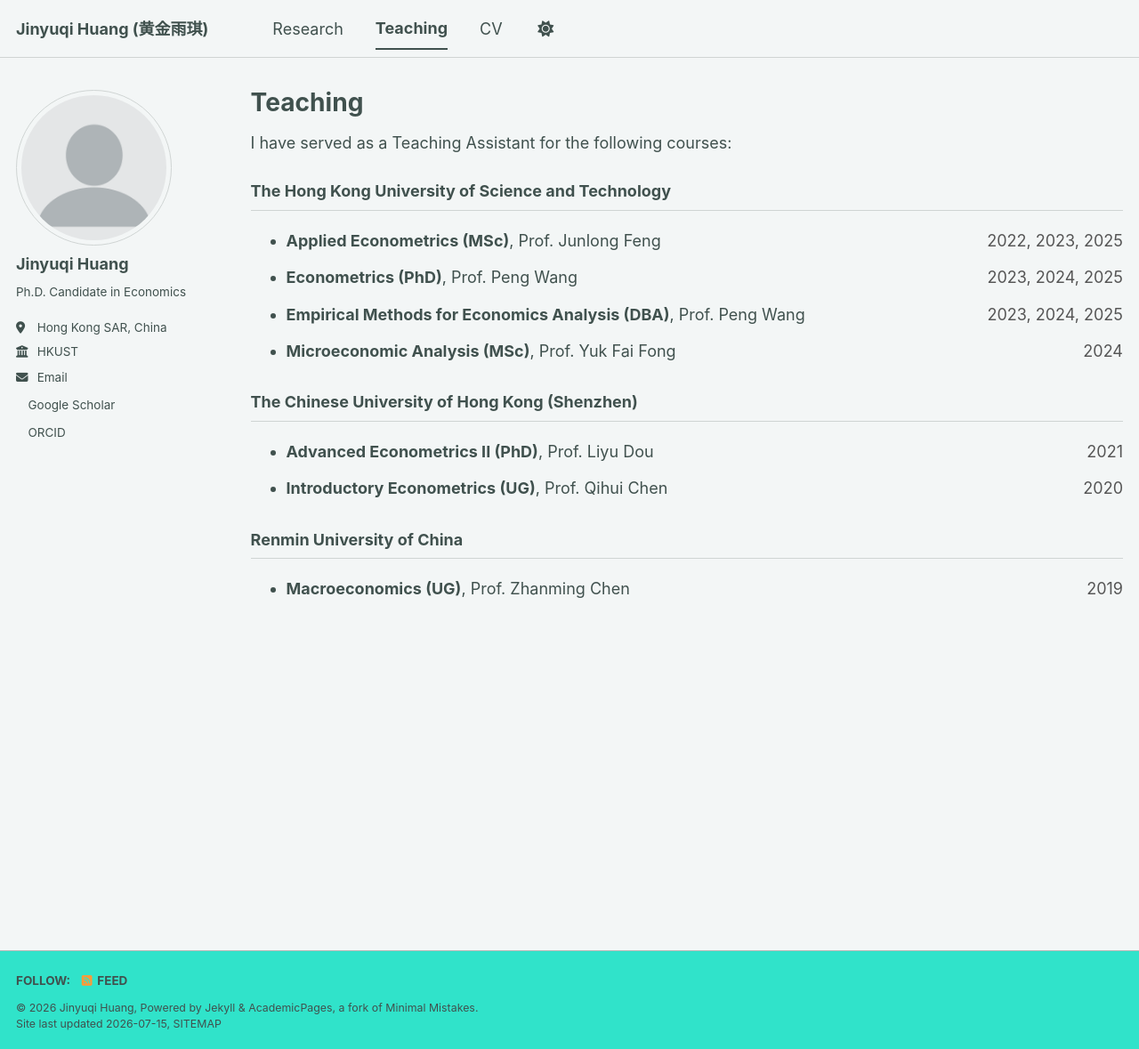
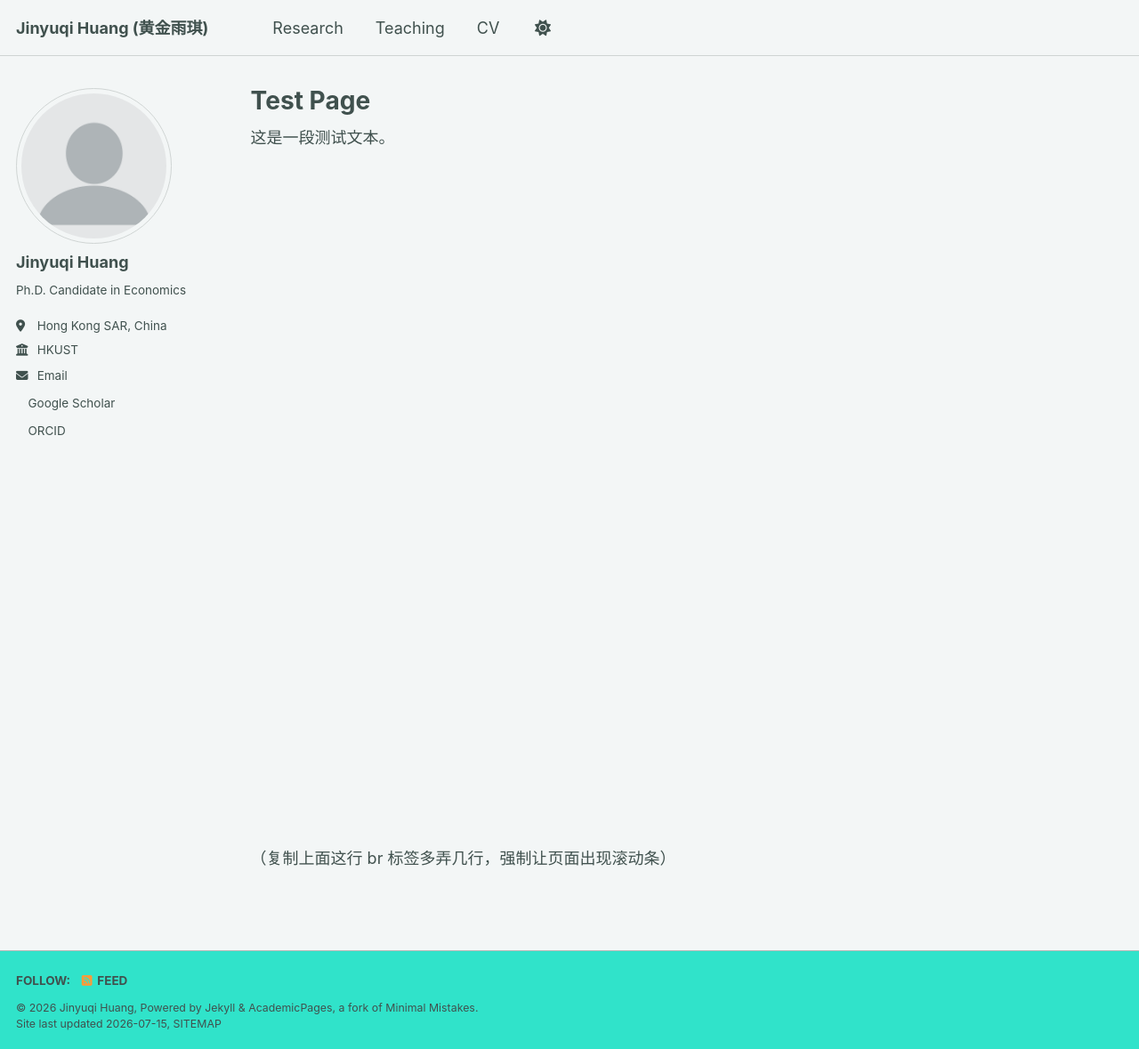
Before and after one commit to brayanam5903/brayanam5903.github.io, a Jekyll site: the page built from _pages/teaching.html, in a window 1280 px wide and 1179 px high. Shown: the whole window at 89% size. Built offline with Jekyll 4.4.1, drawn with Linux system fonts in a browser that asks for light colours; a style sheet for code colours, icons or effects is not loaded.

Commit message:
Modify teaching page title and add test content
Updated the teaching page title and permalink, and added test content.

```diff
--- a/_pages/teaching.html
+++ b/_pages/teaching.html
@@ -1,51 +1,10 @@
 ---
 layout: archive
-title: "Teaching"
-permalink: /teaching/
+title: "Test Page"
+permalink: /test/
 author_profile: true
 ---
 
-<p>I have served as a Teaching Assistant for the following courses:</p>
-
-<h3 style="margin-top: 30px; margin-bottom: 10px;">The Hong Kong University of Science and Technology</h3>
-<hr style="margin-top: 0; margin-bottom: 15px;" />
-<ul style="line-height: 1.8;">
-  <li>
-    <b>Applied Econometrics (MSc)</b>, Prof. Junlong Feng
-    <span style="float: right; color: #555;">2022, 2023, 2025</span>
-  </li>
-  <li>
-    <b>Econometrics (PhD)</b>, Prof. Peng Wang
-    <span style="float: right; color: #555;">2023, 2024, 2025</span>
-  </li>
-  <li>
-    <b>Empirical Methods for Economics Analysis (DBA)</b>, Prof. Peng Wang
-    <span style="float: right; color: #555;">2023, 2024, 2025</span>
-  </li>
-  <li>
-    <b>Microeconomic Analysis (MSc)</b>, Prof. Yuk Fai Fong
-    <span style="float: right; color: #555;">2024</span>
-  </li>
-</ul>
-
-<h3 style="margin-top: 30px; margin-bottom: 10px;">The Chinese University of Hong Kong (Shenzhen)</h3>
-<hr style="margin-top: 0; margin-bottom: 15px;" />
-<ul style="line-height: 1.8;">
-  <li>
-    <b>Advanced Econometrics II (PhD)</b>, Prof. Liyu Dou
-    <span style="float: right; color: #555;">2021</span>
-  </li>
-  <li>
-    <b>Introductory Econometrics (UG)</b>, Prof. Qihui Chen
-    <span style="float: right; color: #555;">2020</span>
-  </li>
-</ul>
-
-<h3 style="margin-top: 30px; margin-bottom: 10px;">Renmin University of China</h3>
-<hr style="margin-top: 0; margin-bottom: 15px;" />
-<ul style="line-height: 1.8;">
-  <li>
-    <b>Macroeconomics (UG)</b>, Prof. Zhanming Chen
-    <span style="float: right; color: #555;">2019</span>
-  </li>
-</ul>
+这是一段测试文本。
+<br><br><br><br><br><br><br><br><br><br><br><br><br><br><br><br><br><br><br><br><br><br><br><br><br><br><br><br><br><br>
+（复制上面这行 br 标签多弄几行，强制让页面出现滚动条）
```
